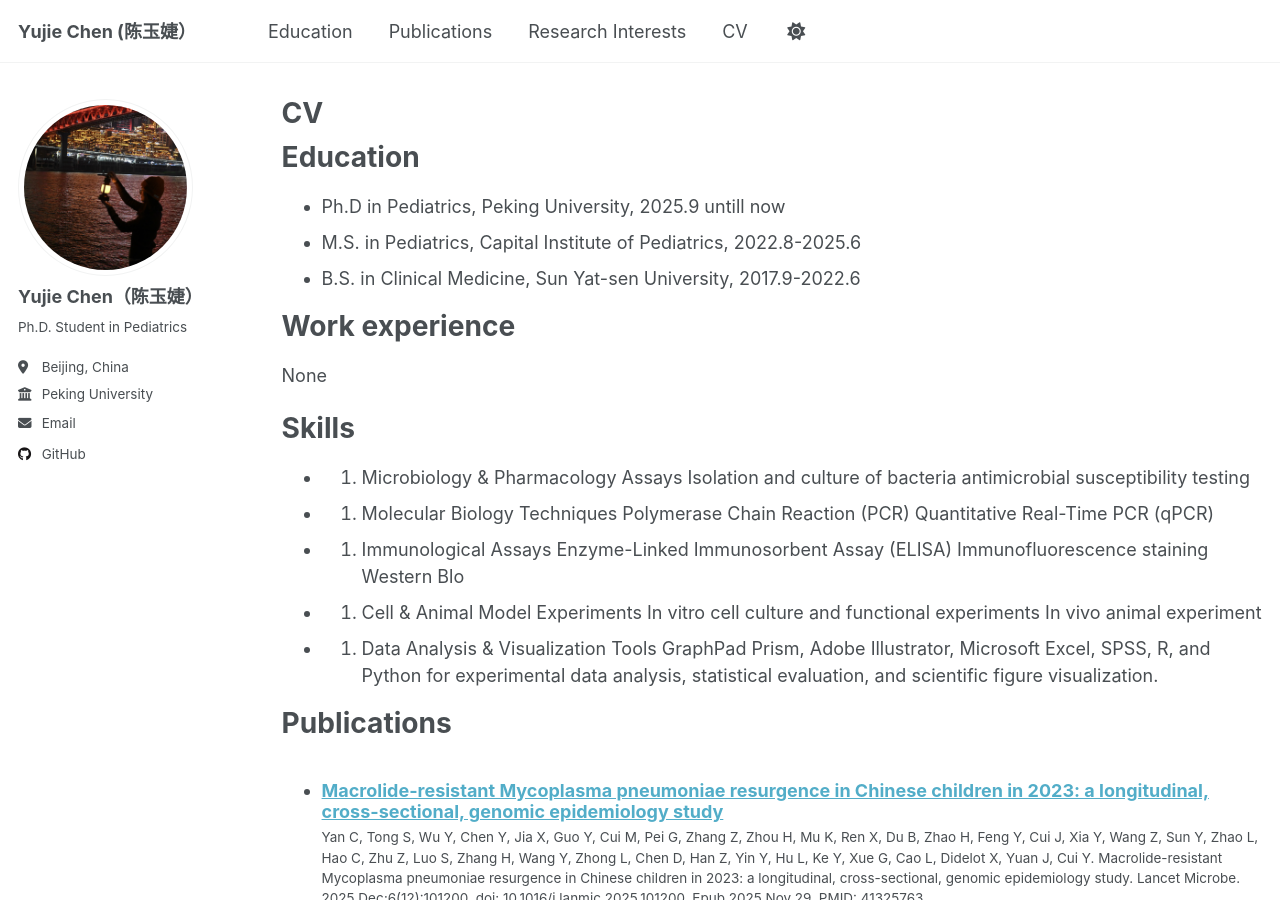
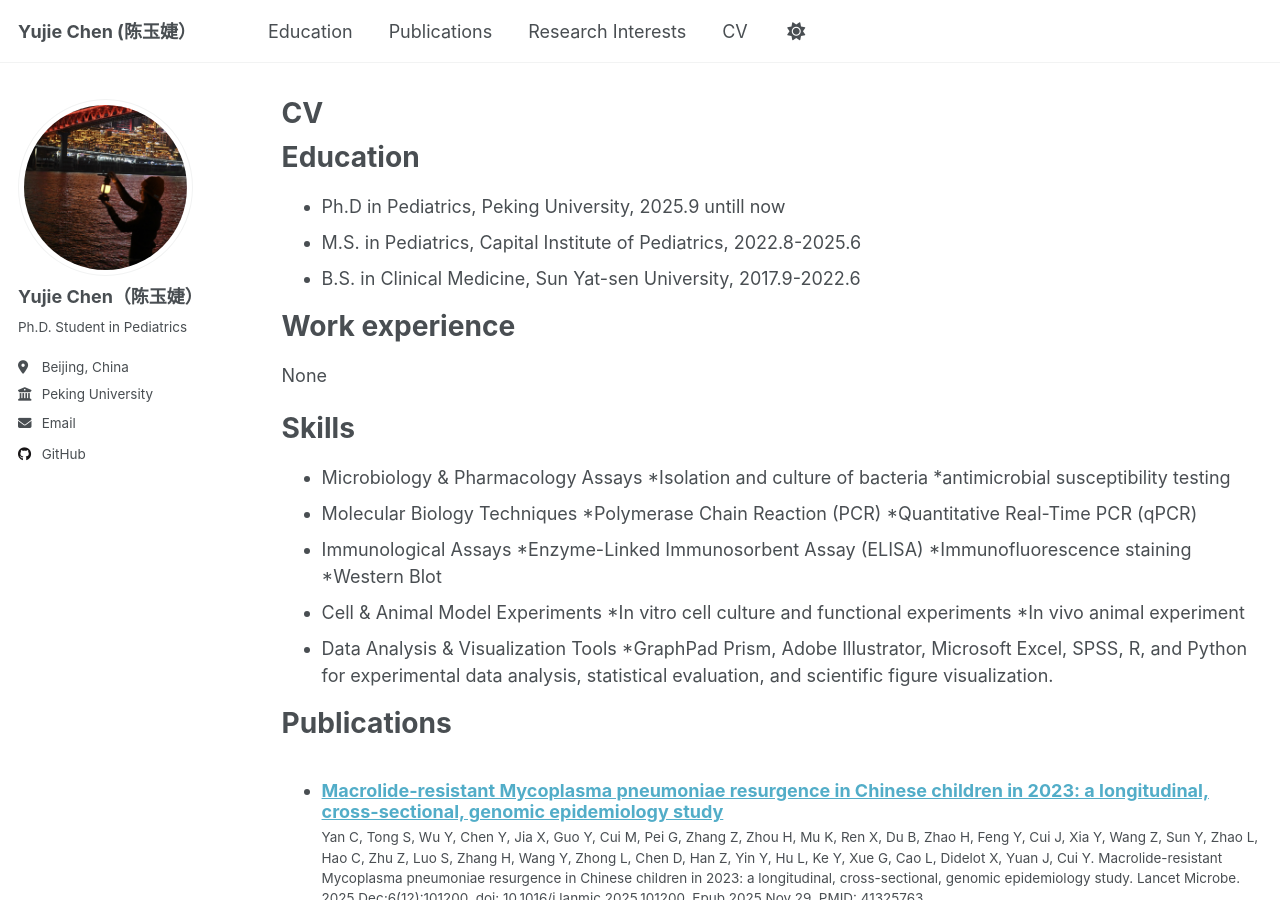
Before and after one commit to yujie7799/yujie7799.github.io, a Jekyll site: the page built from _pages/cv.md, in a window 1280 px wide and 900 px high. Built offline with Jekyll 4.4.1, drawn with Linux system fonts in a browser that asks for light colours; a script that is not in the unit is left out.

Commit message:
Update cv.md

```diff
--- a/_pages/cv.md
+++ b/_pages/cv.md
@@ -21,21 +21,21 @@ None
 
 Skills
 ======
-* 1. Microbiology & Pharmacology Assays
-     Isolation and culture of bacteria
-     antimicrobial susceptibility testing
-* 2. Molecular Biology Techniques
-     Polymerase Chain Reaction (PCR)
-     Quantitative Real-Time PCR (qPCR)
-* 3. Immunological Assays
-     Enzyme-Linked Immunosorbent Assay (ELISA)
-     Immunofluorescence staining
-     Western Blo
-* 4. Cell & Animal Model Experiments
-     In vitro cell culture and functional experiments
-     In vivo animal experiment
-* 5. Data Analysis & Visualization Tools
-     GraphPad Prism, Adobe Illustrator, Microsoft Excel, SPSS, R, and Python for experimental data analysis, statistical evaluation,       and scientific figure visualization.
+* Microbiology & Pharmacology Assays
+  *Isolation and culture of bacteria
+  *antimicrobial susceptibility testing
+* Molecular Biology Techniques
+  *Polymerase Chain Reaction (PCR)
+  *Quantitative Real-Time PCR (qPCR)
+* Immunological Assays
+  *Enzyme-Linked Immunosorbent Assay (ELISA)
+  *Immunofluorescence staining
+  *Western Blot
+* Cell & Animal Model Experiments
+  *In vitro cell culture and functional experiments
+  *In vivo animal experiment
+* Data Analysis & Visualization Tools
+  *GraphPad Prism, Adobe Illustrator, Microsoft Excel, SPSS, R, and Python for experimental data analysis, statistical evaluation,       and scientific figure visualization.
 
 Publications
 ======
```
